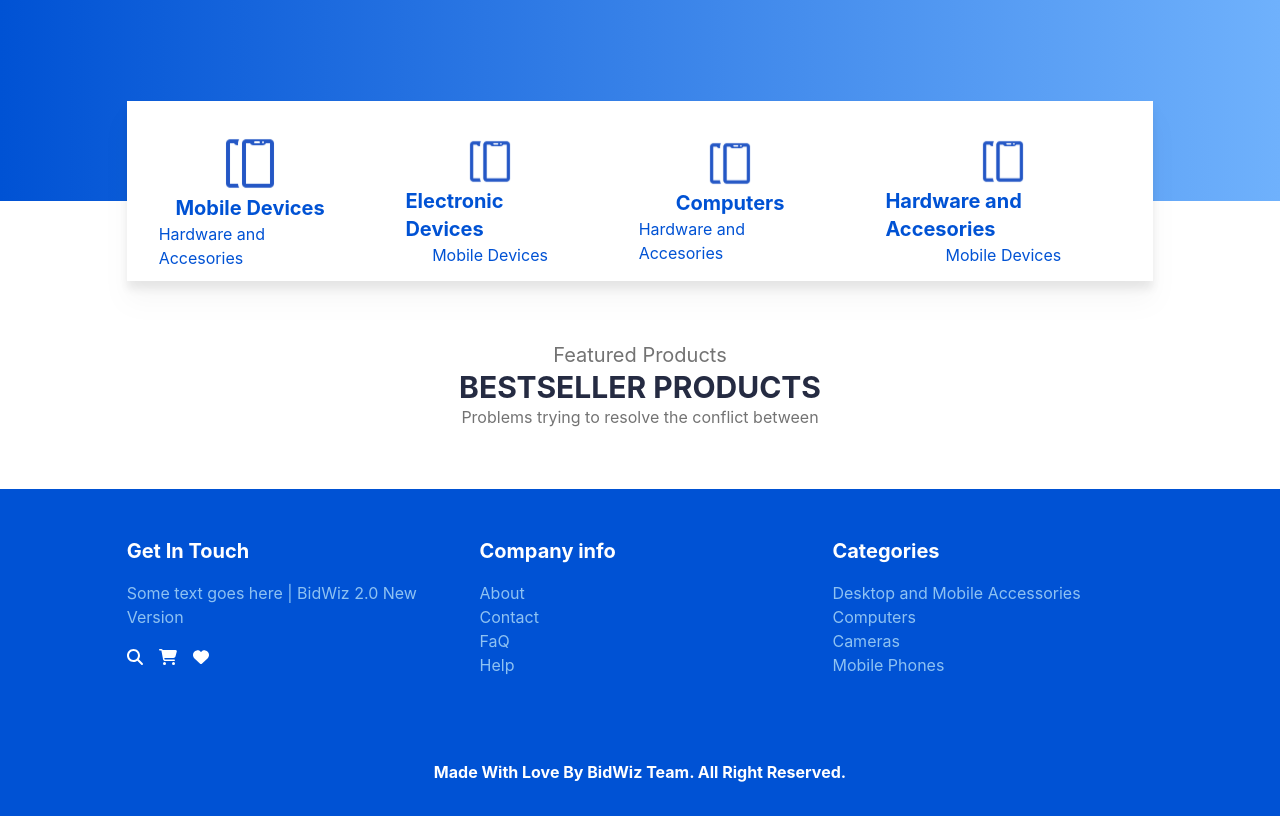
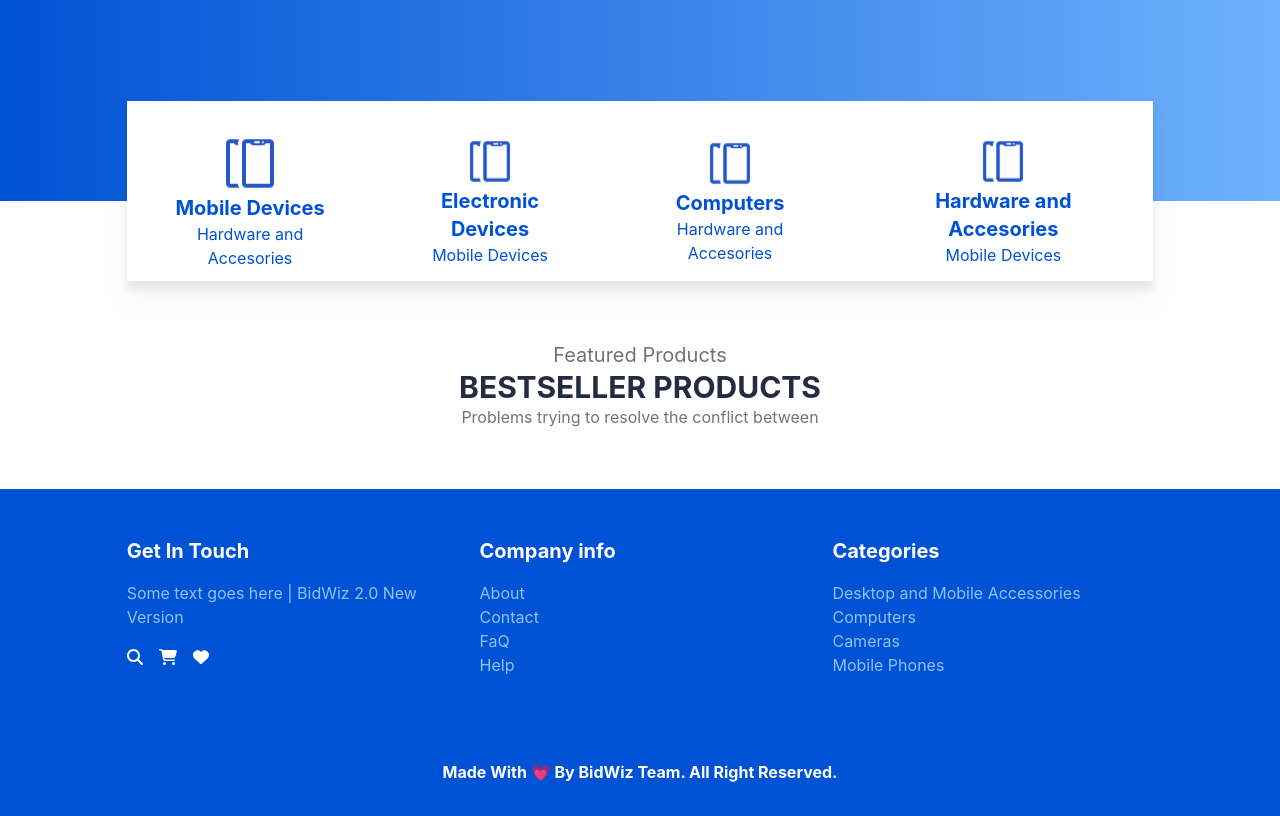
Before and after one commit to yashEra/bidwiz-2.0, a React (Create React App) app: page / in a window 1280 px wide. Shown: the part 599-1415 px from the top of the page. Built offline with nearby package versions, Linux system fonts and the light colour scheme.

Commit message:
ThreeLineTitle Update

```diff
--- a/src/components/footer/Footer.jsx
+++ b/src/components/footer/Footer.jsx
@@ -69,7 +69,7 @@ const Footer = () => {
         </ul>
       </div>
     </div>
-    <div className="flex flex-row justify-center p-8"><span className="text-md text-white font-bold">Made With Love By BidWiz Team. All Right Reserved.</span></div>
+    <div className="flex flex-row justify-center p-8"><span className="text-md text-white font-bold">Made With 💗 By BidWiz Team. All Right Reserved.</span></div>
     </div>
   );
 };
--- a/src/components/home/TopSection.jsx
+++ b/src/components/home/TopSection.jsx
@@ -6,7 +6,7 @@ const TopSection = () => {
   return (
     <div className="w-full flex justify-center items-center">
       <div className="lg:w-[80.20833333333333%] bg-[white] top-sec-main drop-shadow-xl">
-        <div className="flex lg:flex-row sm:flex-col md:flex-col justify-around items-center">
+        <div className="flex lg:flex-row sm:flex-col md:flex-col justify-around items-center text-center">
           <div>
             <a className="flex flex-col justify-center items-center p-8">
               <img src={MobileIcon} alt="" width="60px" />
--- a/src/components/titles/ThreeLineTitle.jsx
+++ b/src/components/titles/ThreeLineTitle.jsx
@@ -4,7 +4,7 @@ import recat from 'react'
 const ThreeLineTitle = (props) => {
     return (
 
-        <div className='w-full flex flex-col py-[60px] items-center text-center'>
+        <div className='w-full flex flex-col py-[60px] items-center text-center p-4'>
             <span className='text-xl text-[#737373]'>{props.top}</span>
             <span className='text-3xl font-bold text-[#252B42]'>{props.main}</span>
             <span className='text-md text-[#737373]'>{props.bottom}</span>
```
